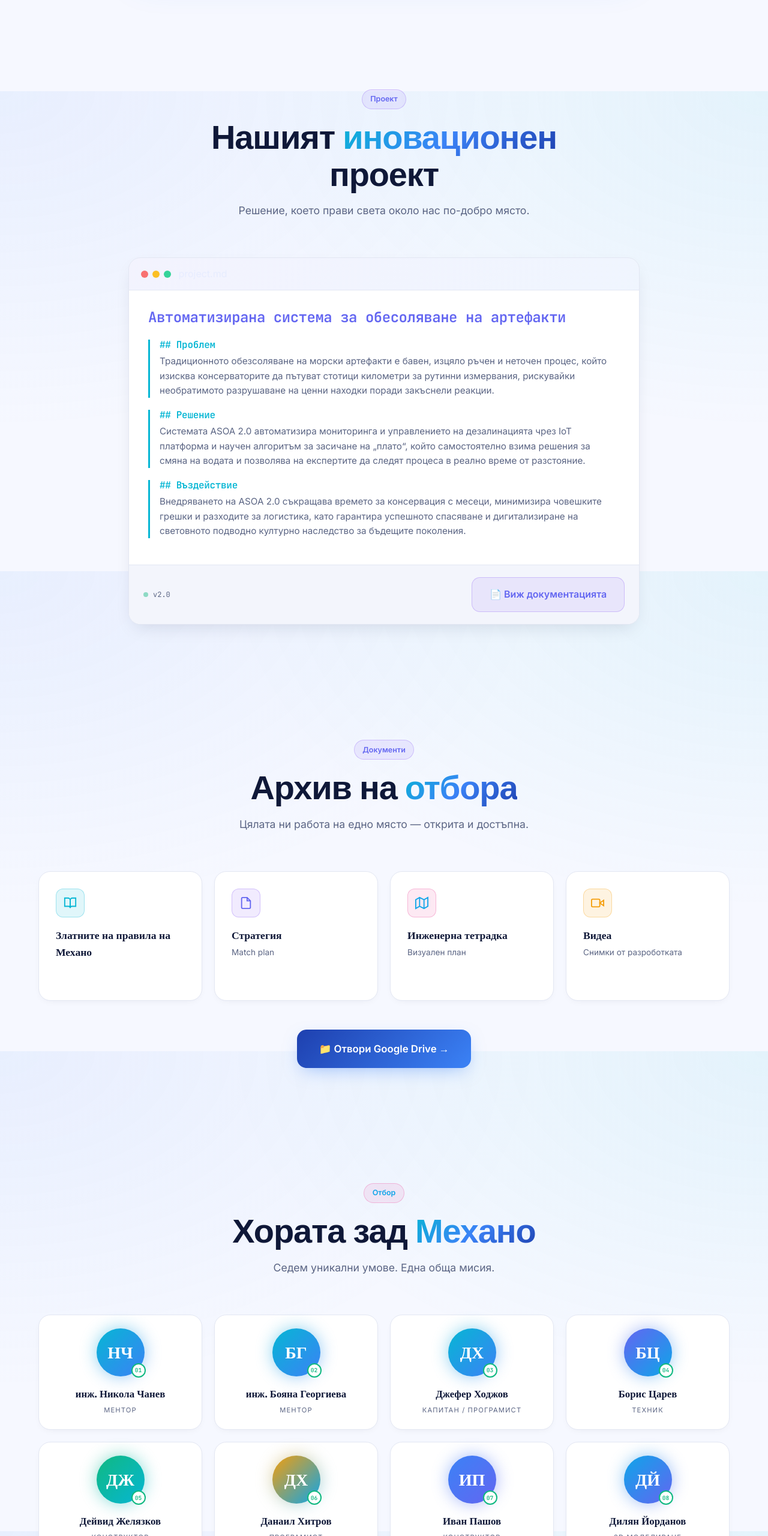
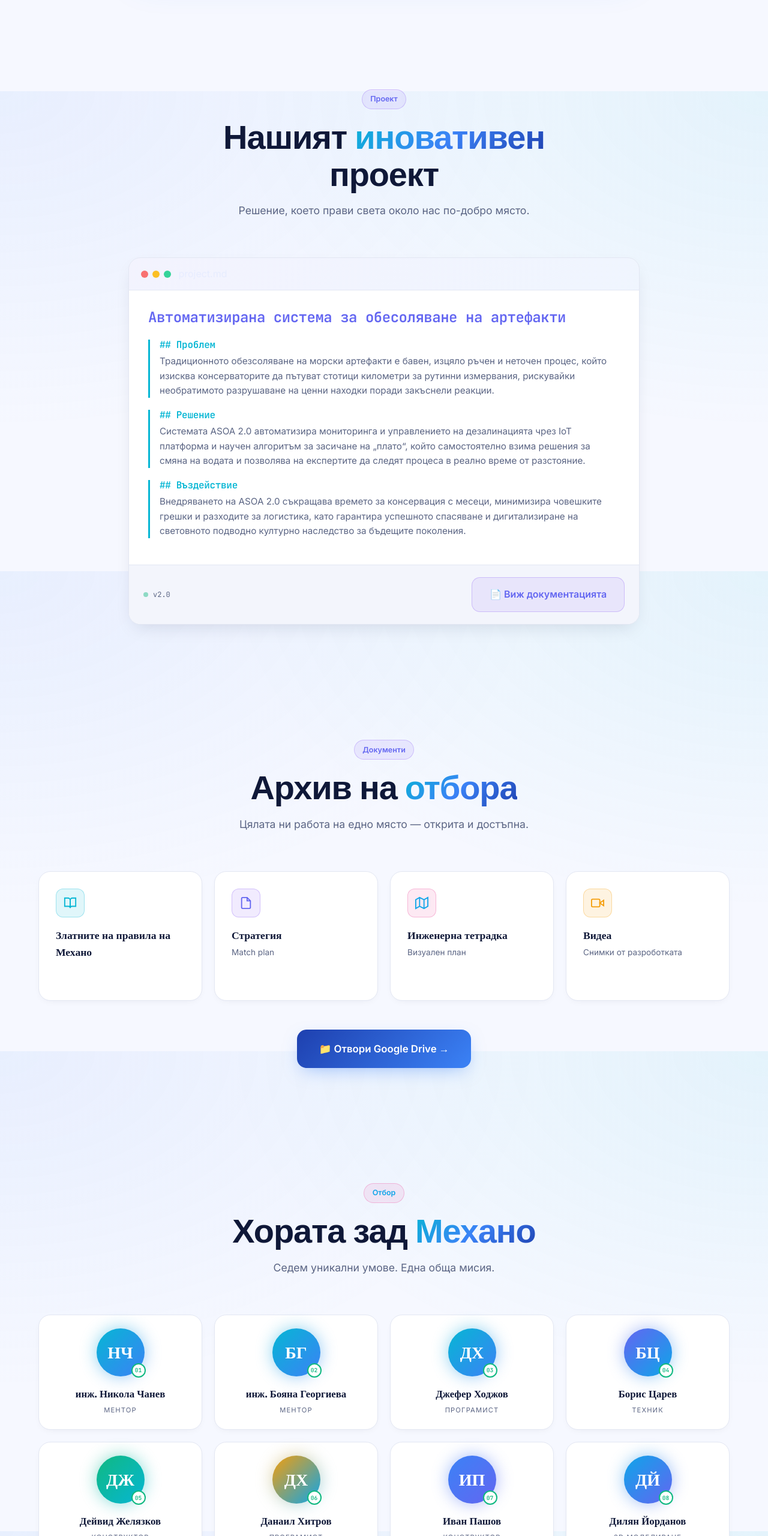
Before and after one commit to Djef-h/Mehano---site, a plain HTML site: page index.html in a window 1280 px wide. Shown: the part 2248-4808 px from the top of the page at 60% size. Drawn offline with Linux system fonts and the light colour scheme.

Commit message:
Change 'иновационен' to 'иновативен' and update role

```diff
--- a/index.html
+++ b/index.html
@@ -601,7 +601,7 @@
   <div class="container" style="max-width: 900px;">
     <div class="section-header">
       <span class="badge badge-purple">Проект</span>
-      <h2>Нашият <span class="text-grad">иновационен</span> проект</h2>
+      <h2>Нашият <span class="text-grad">иновативен</span> проект</h2>
       <p>Решение, което прави света около нас по-добро място.</p>
     </div>
 
@@ -712,7 +712,7 @@
       </div>
       <div class="card member">
         <div class="avatar-wrap"><div class="avatar-glow av-1"></div><div class="avatar av-1">ДХ</div><div class="num-badge">03</div></div>
-        <div class="member-name">Джефер Ходжов</div><div class="member-role">Капитан / Програмист</div>
+        <div class="member-name">Джефер Ходжов</div><div class="member-role">Програмист</div>
       </div>
       <div class="card member">
         <div class="avatar-wrap"><div class="avatar-glow av-2"></div><div class="avatar av-2">БЦ</div><div class="num-badge">04</div></div>
```
